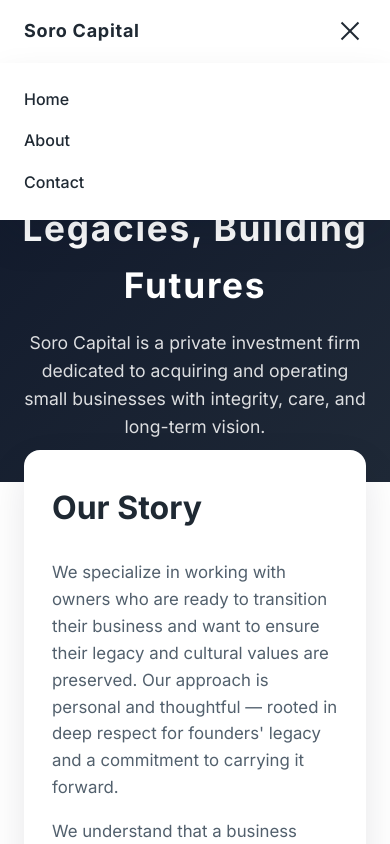
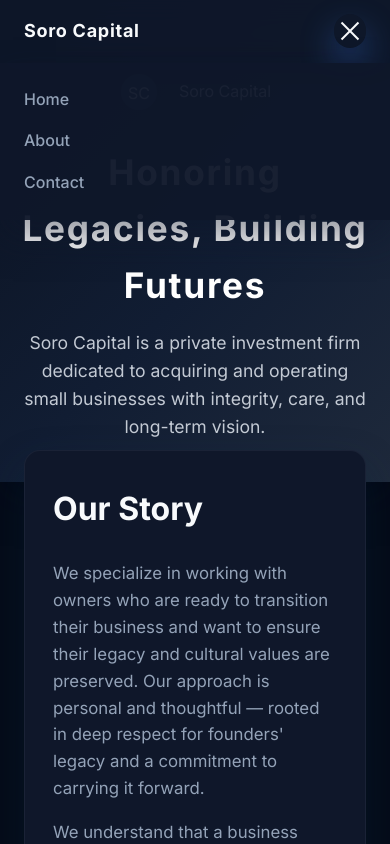
Before and after one commit to CMI-SORO/sorocapital, a plain HTML site: page index.html in a window 390 px wide. Both pictures are taken after a click on the button "Toggle navigation". Shown: the top 844 px of the page. Drawn offline with Linux system fonts and the light colour scheme.

Commit message:
style: refresh theme with modern dark palette

```diff
--- a/assets/css/styles.css
+++ b/assets/css/styles.css
@@ -1,9 +1,13 @@
 :root {
-  --primary-color: #1f2933;
-  --secondary-color: #f4f6f8;
-  --accent-color: #d97706;
-  --text-color: #1f2933;
-  --muted-color: #52606d;
+  --background-color: #050b18;
+  --surface-color: #0f172a;
+  --surface-muted: #111d33;
+  --primary-color: #e2e8f0;
+  --secondary-color: #1e293b;
+  --accent-color: #3b82f6;
+  --accent-color-strong: #2563eb;
+  --text-color: #f8fafc;
+  --muted-color: #94a3b8;
   --max-width: 960px;
   font-size: 16px;
 }
@@ -16,7 +20,7 @@ body {
   margin: 0;
   font-family: "Inter", "Segoe UI", sans-serif;
   color: var(--text-color);
-  background-color: #ffffff;
+  background-color: var(--background-color);
   line-height: 1.6;
 }
 
@@ -33,8 +37,9 @@ body.nav-open {
   align-items: center;
   justify-content: space-between;
   padding: 0.9rem 1.5rem;
-  background-color: #ffffff;
-  box-shadow: 0 8px 24px rgba(15, 23, 42, 0.08);
+  background-color: rgba(15, 23, 42, 0.92);
+  backdrop-filter: blur(12px);
+  box-shadow: 0 8px 24px rgba(8, 47, 73, 0.35);
   z-index: 1000;
 }
 
@@ -42,7 +47,7 @@ body.nav-open {
   font-weight: 700;
   font-size: 1.125rem;
   letter-spacing: 0.04em;
-  color: var(--primary-color);
+  color: var(--text-color);
 }
 
 .nav-links {
@@ -56,7 +61,7 @@ body.nav-open {
 
 .nav-links a {
   text-decoration: none;
-  color: var(--text-color);
+  color: var(--muted-color);
   font-weight: 500;
   position: relative;
   transition: color 0.2s ease;
@@ -84,6 +89,17 @@ body.nav-open {
 .nav-links a:hover::after,
 .nav-links a:focus-visible::after {
   transform: scaleX(1);
+}
+
+
+a,
+a:visited {
+  color: var(--accent-color);
+}
+
+a:hover,
+a:focus-visible {
+  color: var(--accent-color-strong);
 }
 
 
@@ -122,10 +138,11 @@ body.nav-open {
 }
 
 header {
-  background: linear-gradient(135deg, #0f172a, #1f2937);
+  background: linear-gradient(135deg, #0b1220, #111d33 55%, #1e293b);
   color: #ffffff;
   padding: 6rem 1.5rem 3rem;
   text-align: center;
+  box-shadow: 0 18px 40px rgba(2, 6, 23, 0.45);
 }
 
 header .logo {
@@ -151,7 +168,7 @@ header p {
   max-width: 640px;
   margin: 1rem auto 0;
   font-size: 1.1rem;
-  color: rgba(255, 255, 255, 0.85);
+  color: rgba(226, 232, 240, 0.85);
 }
 
 main {
@@ -161,32 +178,34 @@ main {
 }
 
 .section {
-  background-color: #ffffff;
+  background-color: var(--surface-color);
   border-radius: 16px;
   padding: 2.5rem;
-  box-shadow: 0 18px 40px rgba(15, 23, 42, 0.1);
+  box-shadow: 0 18px 40px rgba(8, 47, 73, 0.28);
   margin-bottom: 2.5rem;
+  border: 1px solid rgba(148, 163, 184, 0.08);
 }
 
 .features .feature-grid {
   display: grid;
   gap: 1.75rem;
-  grid-template-columns: repeat(auto-fit, minmax(220px, 1fr));
+  grid-template-columns: repeat(auto-fit, minmax(250px, 1fr));
   margin-top: 2rem;
 }
 
 .feature-card {
-  background-color: #f9fafb;
+  background-color: var(--surface-muted);
   border-radius: 14px;
   padding: 2rem 1.75rem;
-  box-shadow: 0 16px 32px rgba(15, 23, 42, 0.08);
-  transition: transform 0.25s ease, box-shadow 0.25s ease;
+  box-shadow: 0 16px 32px rgba(15, 23, 42, 0.35);
+  border: 1px solid rgba(59, 130, 246, 0.15);
+  transition: transform 0.25s ease, box-shadow 0.25s ease, border-color 0.25s ease;
 }
 
 .feature-card h3 {
   margin-top: 0;
   margin-bottom: 0.75rem;
-  color: var(--primary-color);
+  color: var(--text-color);
   font-size: 1.3rem;
 }
 
@@ -198,13 +217,14 @@ main {
 .feature-card:hover,
 .feature-card:focus-within {
   transform: translateY(-6px);
-  box-shadow: 0 24px 40px rgba(15, 23, 42, 0.12);
+  box-shadow: 0 24px 40px rgba(30, 64, 175, 0.45);
+  border-color: rgba(59, 130, 246, 0.45);
 }
 
 .section h2 {
   margin-top: 0;
   font-size: 2rem;
-  color: var(--primary-color);
+  color: var(--text-color);
 }
 
 .section p {
@@ -221,19 +241,22 @@ main {
 }
 
 .section ul li {
-  background-color: var(--secondary-color);
+  background-color: var(--surface-muted);
   padding: 1.25rem 1.5rem;
   border-radius: 12px;
   border-left: 4px solid var(--accent-color);
   color: var(--text-color);
+  box-shadow: inset 0 1px 0 rgba(148, 163, 184, 0.08);
 }
 
 .call-to-action {
   text-align: center;
-  background: #0f172a;
+  background: linear-gradient(145deg, rgba(15, 23, 42, 0.96), rgba(30, 41, 59, 0.92));
   color: #ffffff;
   padding: 3rem 2rem;
   border-radius: 16px;
+  border: 1px solid rgba(59, 130, 246, 0.3);
+  box-shadow: 0 24px 48px rgba(15, 23, 42, 0.55);
 }
 
 .call-to-action h2 {
@@ -251,17 +274,18 @@ main {
   display: inline-block;
   padding: 0.9rem 2.75rem;
   border-radius: 999px;
-  background-color: var(--accent-color);
+  background-image: linear-gradient(135deg, var(--accent-color), var(--accent-color-strong));
   color: #ffffff;
   text-decoration: none;
   font-weight: 600;
   transition: transform 0.2s ease, box-shadow 0.2s ease;
-  box-shadow: 0 15px 30px rgba(217, 119, 6, 0.35);
+  box-shadow: 0 18px 36px rgba(59, 130, 246, 0.45);
 }
 
-.call-to-action a:hover {
-  transform: translateY(-2px);
-  box-shadow: 0 18px 36px rgba(217, 119, 6, 0.45);
+.call-to-action a:hover,
+.call-to-action a:focus-visible {
+  transform: translateY(-2px) scale(1.03);
+  box-shadow: 0 22px 42px rgba(37, 99, 235, 0.55);
 }
 
 footer {
@@ -269,6 +293,32 @@ footer {
   padding: 2.5rem 1.5rem 3rem;
   color: var(--muted-color);
   font-size: 0.95rem;
+}
+
+button,
+.button {
+  display: inline-flex;
+  align-items: center;
+  justify-content: center;
+  gap: 0.4rem;
+  padding: 0.75rem 1.75rem;
+  border-radius: 999px;
+  border: none;
+  cursor: pointer;
+  font-weight: 600;
+  font-family: inherit;
+  color: #ffffff;
+  background-image: linear-gradient(135deg, var(--accent-color), var(--accent-color-strong));
+  transition: transform 0.2s ease, box-shadow 0.2s ease;
+  box-shadow: 0 16px 34px rgba(59, 130, 246, 0.4);
+}
+
+button:hover,
+button:focus-visible,
+.button:hover,
+.button:focus-visible {
+  transform: scale(1.04);
+  box-shadow: 0 22px 42px rgba(37, 99, 235, 0.55);
 }
 
 @media (max-width: 720px) {
@@ -284,9 +334,9 @@ footer {
     flex-direction: column;
     align-items: flex-start;
     gap: 1rem;
-    background-color: #ffffff;
+    background-color: rgba(15, 23, 42, 0.96);
     padding: 1.5rem;
-    box-shadow: 0 18px 36px rgba(15, 23, 42, 0.12);
+    box-shadow: 0 18px 36px rgba(15, 23, 42, 0.45);
     display: none;
   }
 
```
